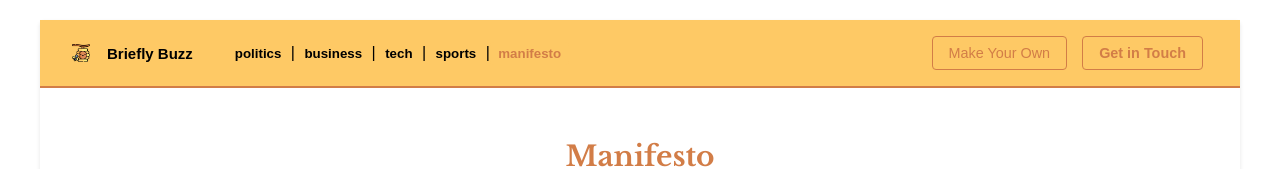
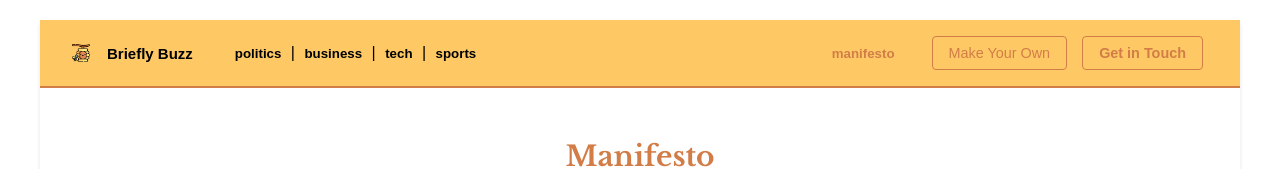
Before and after one commit to EaRu723/briefly.buzz, a React (Create React App) app in the folder frontend/: page /manifesto in a window 1280 px wide. Shown: the top 169 px of the page. Built offline with nearby package versions, Linux system fonts and the light colour scheme; no server answers.

Commit message:
moved manifesto button to the right and added highlighting

```diff
--- a/frontend/src/components/Header/Header.css
+++ b/frontend/src/components/Header/Header.css
@@ -56,3 +56,15 @@ header {
     background: #d27d47;
     color: #fbeb77;
   }
+
+  /* Style for nav links and manifesto link */
+  header a.active {
+    color: #d27d47;
+    /* text-decoration: underline; */
+  }
+
+  /* If you want to specifically target just the manifesto link */
+  .manifesto a.active {
+    color: #d27d47;
+    /* text-decoration: underline; */
+  }
--- a/frontend/src/components/Header/Header.js
+++ b/frontend/src/components/Header/Header.js
@@ -13,9 +13,13 @@ function Header({ onMakeYourOwn }) {
         <NavLink to="/politics">politics</NavLink> |{' '}
         <NavLink to="/business">business</NavLink> |{' '}
         <NavLink to="/tech">tech</NavLink> |{' '}
-        <NavLink to="/sports">sports</NavLink> |{' '}
+        <NavLink to="/sports">sports</NavLink>
+      </div>
+
+      <div className="manifesto">
         <NavLink to="/manifesto">manifesto</NavLink>
       </div>
+
       <div className="cta-buttons">
         <button className="cta-button" onClick={onMakeYourOwn}>Make Your Own</button>
         <a href="mailto:andrea@lsd.so" className="cta-button">Get in Touch</a>
```
